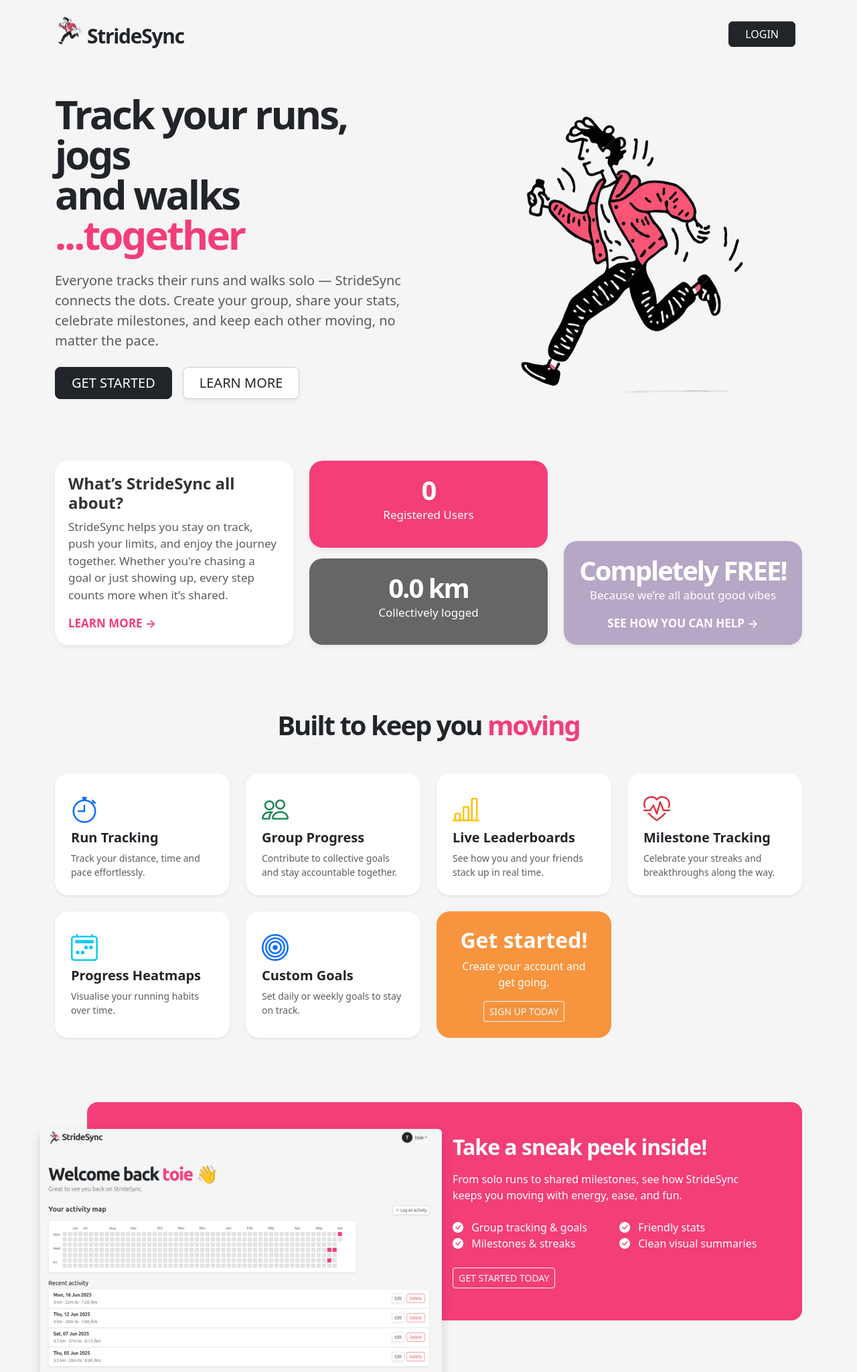
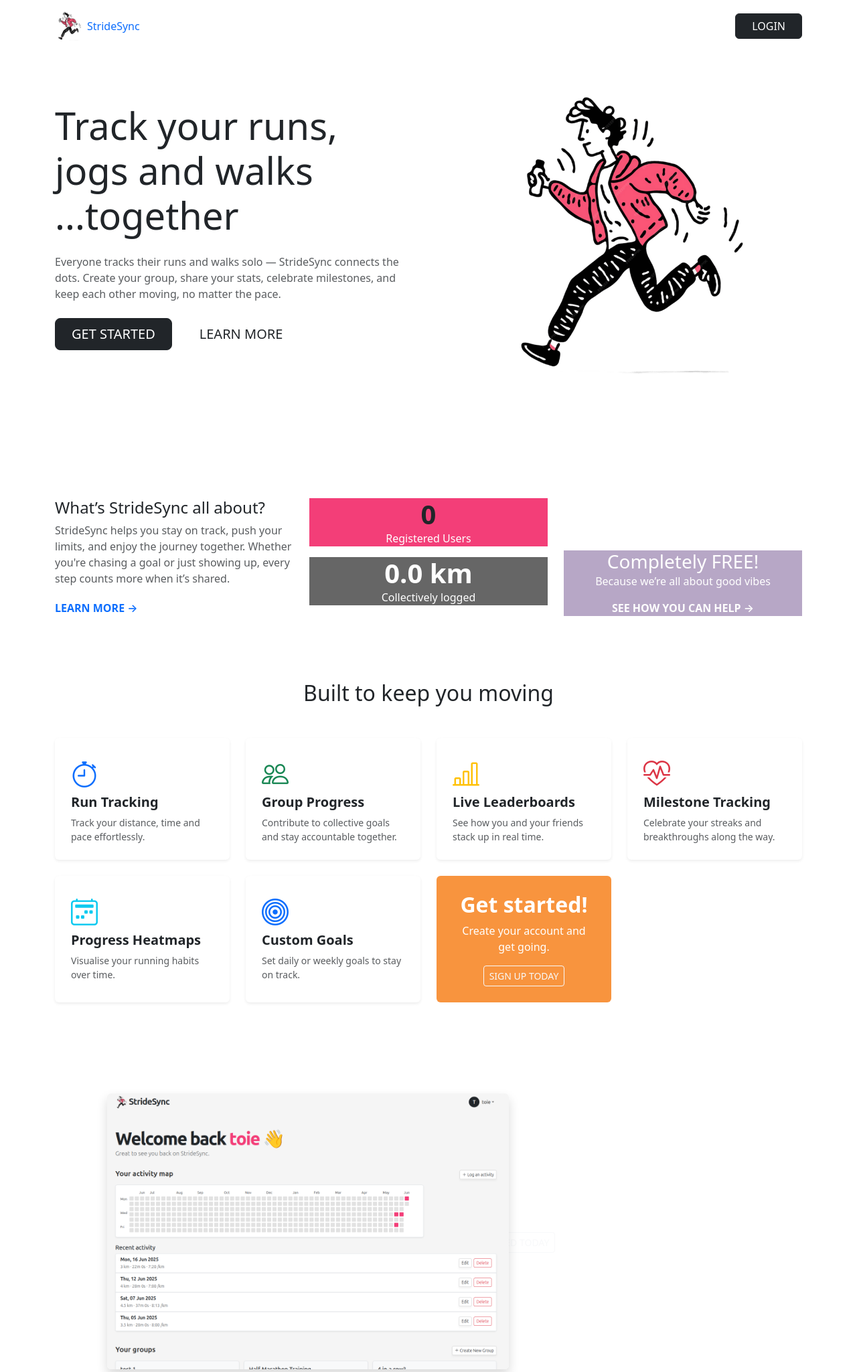
Before and after one commit to to-ie/StrideSync, a Flask app: page / in a window 1280 px wide. Shown: the top 2049 px of the page at 67% size. Run offline with Flask 3, Linux system fonts and the light colour scheme; data that the repository does not hold is empty.

Commit message:
fixed subtitle

```diff
--- a/app/static/style.css
+++ /dev/null
@@ -1,404 +0,0 @@
-/* --------------------------------------------------
-   1. Base Layout and Structure
--------------------------------------------------- */
-html, body {
-  height: 100%;
-  margin: 0;
-  display: flex;
-  flex-direction: column;
-  scroll-behavior: smooth;
-}
-
-body {
-  background-color: #f5f5f5;
-}
-
-main {
-  flex: 1;
-}
-
-/* --------------------------------------------------
-   2. Typography
--------------------------------------------------- */
-h4 {
-  font-weight: 700;
-  color: #333;
-}
-
-.subtitle{
-  font-size: 20px;
-}
-
-a {
-  color: #f33e78;
-}
-
-a:hover,
-footer a:hover {
-  color: #f75487;
-  text-decoration: underline;
-}
-
-/* --------------------------------------------------
-   3. Branding & Logo
--------------------------------------------------- */
-.logo {
-  font-size: 30px;
-  font-weight: 700;
-  letter-spacing: -1.3px;
-  margin-top: 15px;
-}
-
-.logo-container {
-  color: unset;
-}
-
-.logo-container:hover {
-  color: unset;
-}
-
-/* --------------------------------------------------
-   4. Hero Section
--------------------------------------------------- */
-.hero-section {
-  margin-bottom: -100px;
-}
-
-.hero-title {
-  font-weight: 900 !important;
-  font-size: 60px;
-  letter-spacing: -3px;
-  line-height: 60px;
-}
-
-.hero-title span {
-  color: #f33e78;
-}
-
-/* --------------------------------------------------
-   5. Buttons
--------------------------------------------------- */
-.btn-outline-dark {
-  border-style: solid;
-  border-width: 2px;
-  padding: 10px 30px !important;
-  border-radius: 90px;
-  text-transform: uppercase;
-  font-size: 14px;
-  font-weight: 800;
-}
-
-.btn-dark:hover {
-  text-decoration: none;
-}
-
-.btn-outline-dark:hover {
-  color: #ffffff !important;
-  text-decoration: none;
-}
-
-.btn-outline-light:hover, .btn-lg:hover {
-  text-decoration: none;
-}
-
-.btn-soft,
-.btn-soft-white {
-  background: white;
-  border: 1px solid #ccc;
-  box-shadow: 0 4px 6px rgba(0,0,0,0.05);
-}
-
-.btn-soft:hover {
-    background-color: #f33e78;
-    color: #eee;
-    text-decoration: none;
-}
-
-.btn-soft-white:hover {
-  background-color: #eeeeee;
-  color: #fff;
-  border: 1px solid #ccc;
-}
-
-.cta-button {
-  background-color: #f33e78;
-  font-size: 1.5rem;
-  box-shadow: 0 6px 16px rgba(0, 0, 0, 0.1);
-  transition: all 0.3s ease;
-}
-
-.cta-button:hover {
-  background-color: #f33e78;
-  transform: scale(1.03);
-  color: #fff;
-}
-
-.dropdown-item:hover{
-  text-decoration: none;
-}
-
-/* --------------------------------------------------
-   6. Cards & Features
--------------------------------------------------- */
-.feature-card {
-  border-radius: 20px;
-  padding: 20px;
-  background-color: white;
-  box-shadow: 0 4px 8px rgba(0,0,0,0.05);
-  color: #fff;
-  font-size: 17px;
-}
-
-.feature-card-pink{
-  border-radius: 20px;
-  padding: 20px;
-  background-color: f33e78;
-  box-shadow: 0 4px 8px rgba(0,0,0,0.05);
-  color: #fff;
-  font-size: 17px;
-}
-
-.feature-card h3 {
-  font-size: 40px;
-  font-weight: 700;
-  letter-spacing: -2px;
-}
-
-.feature-box {
-  border-radius: 20px !important;
-  background-color: white;
-  padding: 20px;
-}
-
-.feature-box img {
-  width: 40px;
-  height: 40px;
-}
-
-.section-title {
-  font-weight: 700;
-  letter-spacing: -2px;
-  font-size: 40px;
-}
-
-.section-title span {
-  color: #f33e78;
-}
-
-.icon-circle {
-  width: 50px;
-  height: 50px;
-  border-radius: 50%;
-  background: #eee;
-  display: flex;
-  align-items: center;
-  justify-content: center;
-  font-size: 24px;
-}
-
-.app-banner {
-  background-color: #fff;
-  border-radius: 20px;
-  padding: 20px;
-  display: flex;
-  align-items: center;
-  gap: 15px;
-  box-shadow: 0 4px 8px rgba(0,0,0,0.05);
-}
-
-/* --------------------------------------------------
-   7. Utility Classes
--------------------------------------------------- */
-.up {
-  margin-top: -10px;
-}
-
-.up40 {
-  transform: translateY(40px);
-  opacity: 0;
-  transition: all 0.8s ease;
-}
-
-.up40.visible {
-  transform: none;
-  opacity: 1;
-}
-
-.transparency50 {
-  opacity: 30%;
-}
-
-.bg-pink {
-  background-color: #f33e78;
-}
-
-.offset-image {
-  max-width: 500px;
-  margin-left: -100px;
-}
-
-/* --------------------------------------------------
-   8. Navbar & Navigation
--------------------------------------------------- */
-.navbar .dropdown-menu {
-  min-width: 170px;
-  font-size: 0.95rem;
-  position: absolute;
-}
-
-.navbar .dropdown-item:hover {
-  background-color: #f8f9fa;
-}
-
-.nav-link {
-  color: #f33e78 !important;
-}
-
-.menubox{
-  margin-top: 10px;
-  margin-right: 10px;
-}
-
-/* --------------------------------------------------
-   9. Pagination
--------------------------------------------------- */
-.active > .page-link,
-.page-link.active {
-  z-index: 3;
-  color: #fff !important;
-  background-color: #f33e78 !important;
-  border-color: #f33e78 !important;
-}
-
-.page-link {
-  color: #000 !important;
-}
-
-/* --------------------------------------------------
-   10. Forms
--------------------------------------------------- */
-.form-control.wide {
-  max-width: 100%;
-  font-size: 1.1rem;
-  padding: 1rem;
-}
-
-.invalid-feedback {
-  margin-left: 15px;
-}
-
-/* --------------------------------------------------
-   11. Heatmap
--------------------------------------------------- */
-.heatmap {
-  display: flex;
-  flex-direction: row;
-}
-
-.heatmap-column {
-  display: flex;
-  flex-direction: column;
-  gap: 2px;
-}
-
-.heatmap-cell {
-  width: 12px;
-  height: 12px;
-  border-radius: 2px;
-}
-
-.has-run {
-  background-color: #f33e78;
-}
-
-.no-run {
-  background-color: #e2e2e2;
-}
-
-.month-labels {
-  display: flex;
-  gap: 2px;
-  margin-left: 20px;
-  font-size: 11px;
-  font-weight: 600;
-}
-
-.day-labels {
-  display: flex;
-  flex-direction: column;
-  justify-content: space-between;
-  height: 90px;
-  font-size: 11px;
-  font-weight: 500;
-  color: #888;
-}
-
-/* --------------------------------------------------
-   12. Misc Sections
--------------------------------------------------- */
-footer {
-  background-color: #333;
-}
-
-.members-card {
-  margin-top: 17px;
-}
-
-.sneakpeak {
-  margin-bottom: 100px;
-}
-
-/* --------------------------------------------------
-   13. Animations
--------------------------------------------------- */
-@keyframes fadeInUp {
-  from {
-    opacity: 0;
-    transform: translateY(30px);
-  }
-  to {
-    opacity: 1;
-    transform: translateY(0);
-  }
-}
-
-.animate-on-scroll {
-  opacity: 0;
-  transform: translateY(30px);
-  transition: opacity 0.6s ease-out, transform 0.6s ease-out;
-}
-
-.animate-on-scroll.visible {
-  opacity: 1;
-  transform: translateY(0);
-}
-
-.delay-1 { transition-delay: 0.2s; }
-.delay-2 { transition-delay: 0.4s; }
-.delay-3 { transition-delay: 0.6s; }
-.delay-4 { transition-delay: 0.8s; }
-
-/* --------------------------------------------------
-   14. Media Queries
--------------------------------------------------- */
-@media (max-width: 991px) {
-  .sneak-img-wrapper {
-    display: none !important;
-  }
-}
-
-@media (max-width: 768px) {
-  .heatmap-col.hidden-mobile {
-    display: none !important;
-  }
-}
-
-@media (max-width: 768px) {
-  .hidden-mobile {
-    display: none !important;
-  }
-}
-
-.bg-white {
-  background-color: #ffffff !important;
-}
--- a/app/templates/index.html
+++ b/app/templates/index.html
@@ -9,10 +9,10 @@
       <!-- Text Column -->
       <div class="col-lg-6 mb-4">
         <h1 class="display-4 hero-title animate-on-scroll delay-1">
-          Track your runs, jogs<br>and walks <span>...together</span>
+          Track your runs, jogs and walks <span>...together</span>
         </h1>
 
-        <p class="text-muted my-4 animate-on-scroll up40 delay-2 subtitle">
+        <p class="text-muted my-4 animate-on-scroll up40 delay-2 subtitleindex">
           Everyone tracks their runs and walks solo — StrideSync connects the dots. Create your group, share your stats, celebrate milestones, and keep each other moving, no matter the pace.
         </p>
 
```
